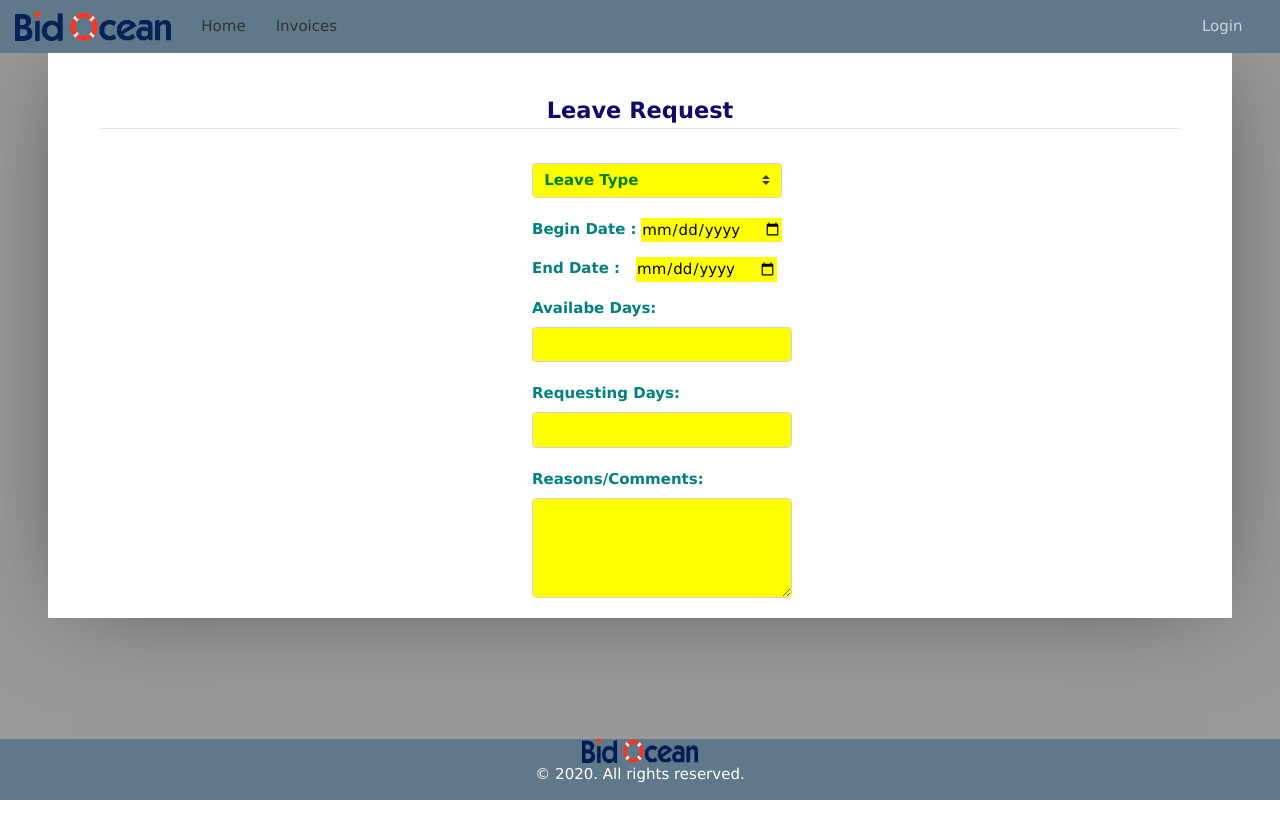
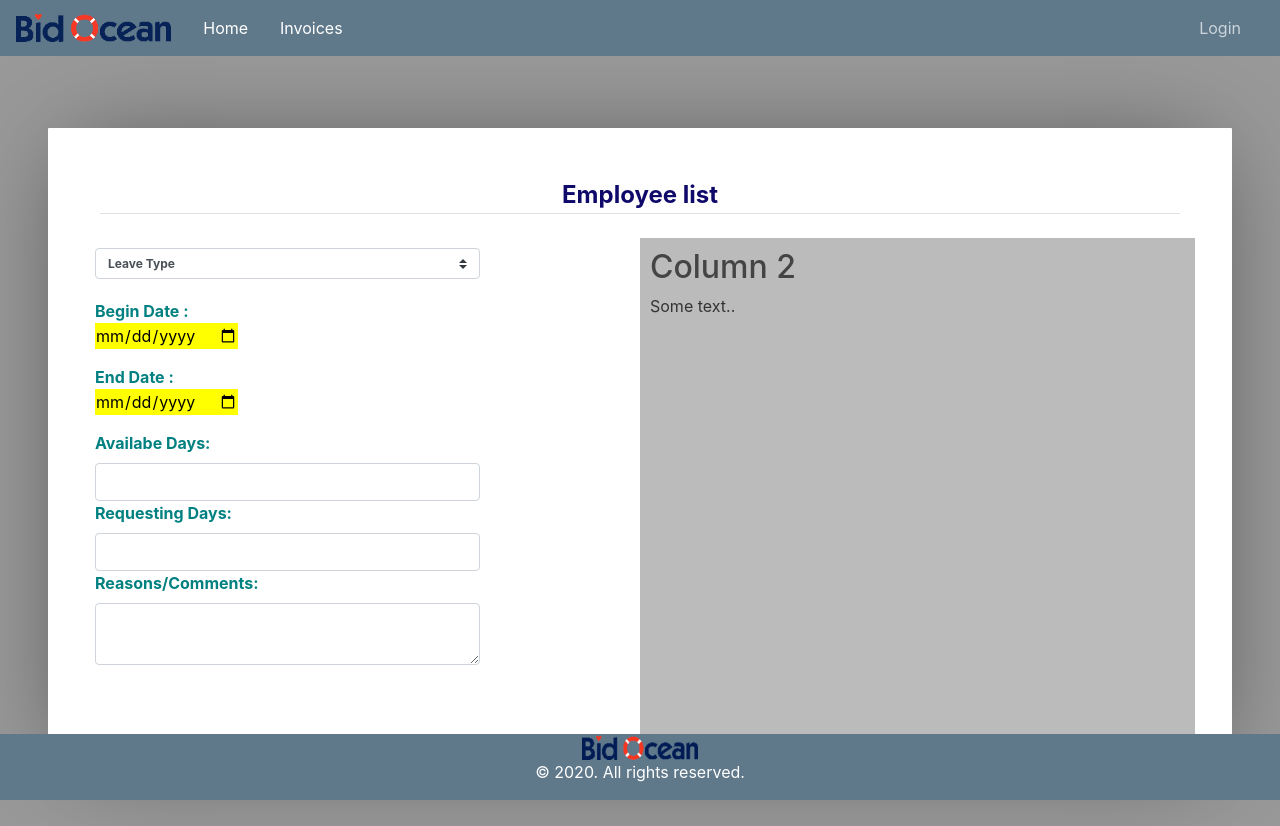
Before and after one commit to diwash29/BidOcean-Invoice-, a Django app: template leave/templates/leave/leave_request.html in a window 1280 px wide. Before the commit the page ends 800 px from the top, so only its background shows below. Run offline with Django 3.2, Linux system fonts and the light colour scheme; the template is opened without the code that fills it: most values are stand-ins (such as "Sample title", 1, 10 or a date in 2020); some libraries are stand-ins or nearby versions.

Commit message:
modified ui leave

```diff
--- a/leave/templates/leave/leave_request.html
+++ b/leave/templates/leave/leave_request.html
@@ -117,54 +117,77 @@ tr:hover .cut { opacity: 1; }
 @page { margin: 0; }
 
     </style>
+ <form>
 
     <div class='container'>
+        <legend class="border-bottom mb-4" style="color: rgb(15, 9, 105);text-align: center;"><b>Employee list</b> </legend>
 		<table  width="100%">
-			<tr>
-				<legend class="border-bottom mb-4" style="color: rgb(15, 9, 105);text-align: center;"><b> Leave Request </b></legend>
-				<td align="right"></td>
-			</tr>
+            <div class="row" style="margin-bottom: 40px;">
+                <div class="column" style="background-color:white;">
+                    <div class="tasksInput">
+
+                        <select class="custom-select custom-select-sm" style="font-weight: bold;margin-bottom: 20px;">
+                            <option selected style="font-weight: bold;color: black;">Leave Type</option>
+                            <option value="1" style="color: teal;font-weight: bold ;"><b>Sick Leave </b></option>
+                            <option value="2" style="color: teal;font-weight: bold;"><b> Casual Leave</b></option>
+                            <option value="3" style="color: teal;font-weight: bold;"><b> Earned Leave </b></option>
+                          </select>
+
+                          <p ><b style="color: teal;"> Begin Date :<br></b> <input type="date" style="background-color: yellow;color: black;" name="from_date" ></p>
+                          <p ><b style="color: teal;"> End Date :<br></b><input type="date" style="background-color: yellow;color: black; " name="to_date" ></p>
+                          <label for="male" style="color: teal;"><b> Availabe Days: </b></label>
+                          <input type="text" name="number"   class="form-control" maxlength="2">
+                          <label for="male" style="color: teal;"><b> Requesting Days: </b></label>
+                          <input type="text" name="number"   class="form-control"  maxlength="2">
+                          <label for="male" style="color: teal;"><b> Reasons/Comments: </b></label>
+
+                          <textarea name="message"  class="form-control"></textarea>
+                        </div>
+                </div>
+                <div class="column" style="background-color:#bbb;">
+                  <h2>Column 2</h2>
+                  <p>Some text..</p>
+                </div>
+              </div>
 		</table>
-		<form>
-			<table>
-				<tr>
+
+    </div>
 
 
-					<link rel="stylesheet" href="https://stackpath.bootstrapcdn.com/font-awesome/4.7.0/css/font-awesome.min.css" integrity="sha384-wvfXpqpZZVQGK6TAh5PVlGOfQNHSoD2xbE+QkPxCAFlNEevoEH3Sl0sibVcOQVnN" crossorigin="anonymous">
+
+
+    </form>
+
+    <style>
+        form{position:relative;}
+.tasksInput{margin-right:150px;}
+.submit-and-options{position:absolute; right:0; top:0;}
 
 
 
 
 
-					<!-- <td><input type="text" name="search" value="{{request.GET.search}}" placeholder="search"></td> -->
+* {
+  box-sizing: border-box;
+}
 
-					<!-- <td><input type="submit" name="submitbtn" value="Search"></td> -->
-				</tr>
-			</table>
-		</form>
-		<table cellpadding="0" cellspacing="0" border="0" class="table table-bordered table-striped  display" width="100%">
-            <select class="custom-select custom-select-sm" style="width: 250px;font-size: 15px;margin-bottom: 20px;height: 35px;font-weight: bold;color: green;background-color: yellow;margin-left: 40%;">
-                <option selected style="font-weight: bold;color: black;">Leave Type</option>
-                <option value="1" style="color: teal;font-weight: bold ;"><b>Sick Leave </b></option>
-                <option value="2" style="color: teal;font-weight: bold;"><b> Casual Leave</b></option>
-                <option value="3" style="color: teal;font-weight: bold;"><b> Earned Leave </b></option>
-              </select>
+/* Create two equal columns that floats next to each other */
+.column {
+  float: left;
+  width: 50%;
+  padding: 10px;
+  height: 500px; /* Should be removed. Only for demonstration */
+}
 
-              <p ><b style="color: teal;margin-left: 40%;"> Begin Date :</b> <input type="date" style="background-color: yellow;color: black;" name="from_date" ></p>
-              <p ><b style="color: teal;margin-left: 40%;"> End Date :</b><input type="date" style="background-color: yellow;color: black; margin-left: 16px;" name="to_date" ></p>
-              <label for="male" style="margin-left: 40%;color: teal;"><b> Availabe Days: </b></label>
-              <input type="text" name="number"   class="form-control" style="width :260px;color:green;background-color: yellow;margin-bottom: 20px;margin-left: 40%;" maxlength="2">
-              <label for="male" style="margin-left: 40%;color: teal;"><b> Requesting Days: </b></label>
-              <input type="text" name="number"   class="form-control" style="width :260px;color:green;background-color: yellow;margin-bottom: 20px;margin-left: 40%;" maxlength="2">
-              <label for="male" style="margin-left: 40%;color: teal;"><b> Reasons/Comments: </b></label>
+/* Clear floats after the columns */
+.row:after {
+  content: "";
+  display: table;
+  clear: both;
+}
 
-              <textarea name="message"  class="form-control" style="width :260px;color:green;background-color: yellow;margin-bottom: 20px;margin-left: 40%;height: 100px;"></textarea>
-		</table>
 
-        </div>
-
-          <link rel="stylesheet" href="https://www.w3schools.com/w3css/4/w3.css"
-
+    </style>
 
 
 
```
